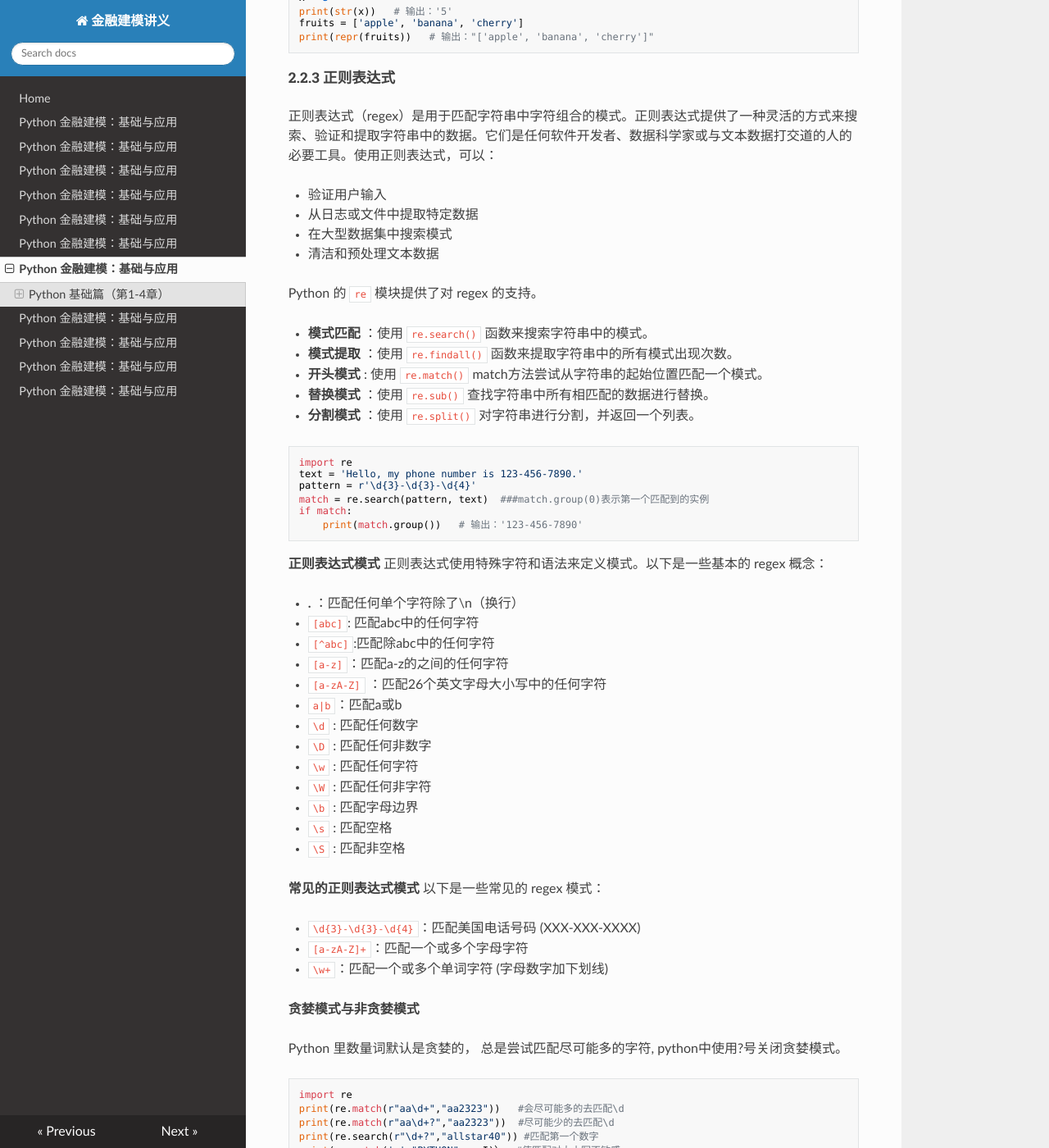
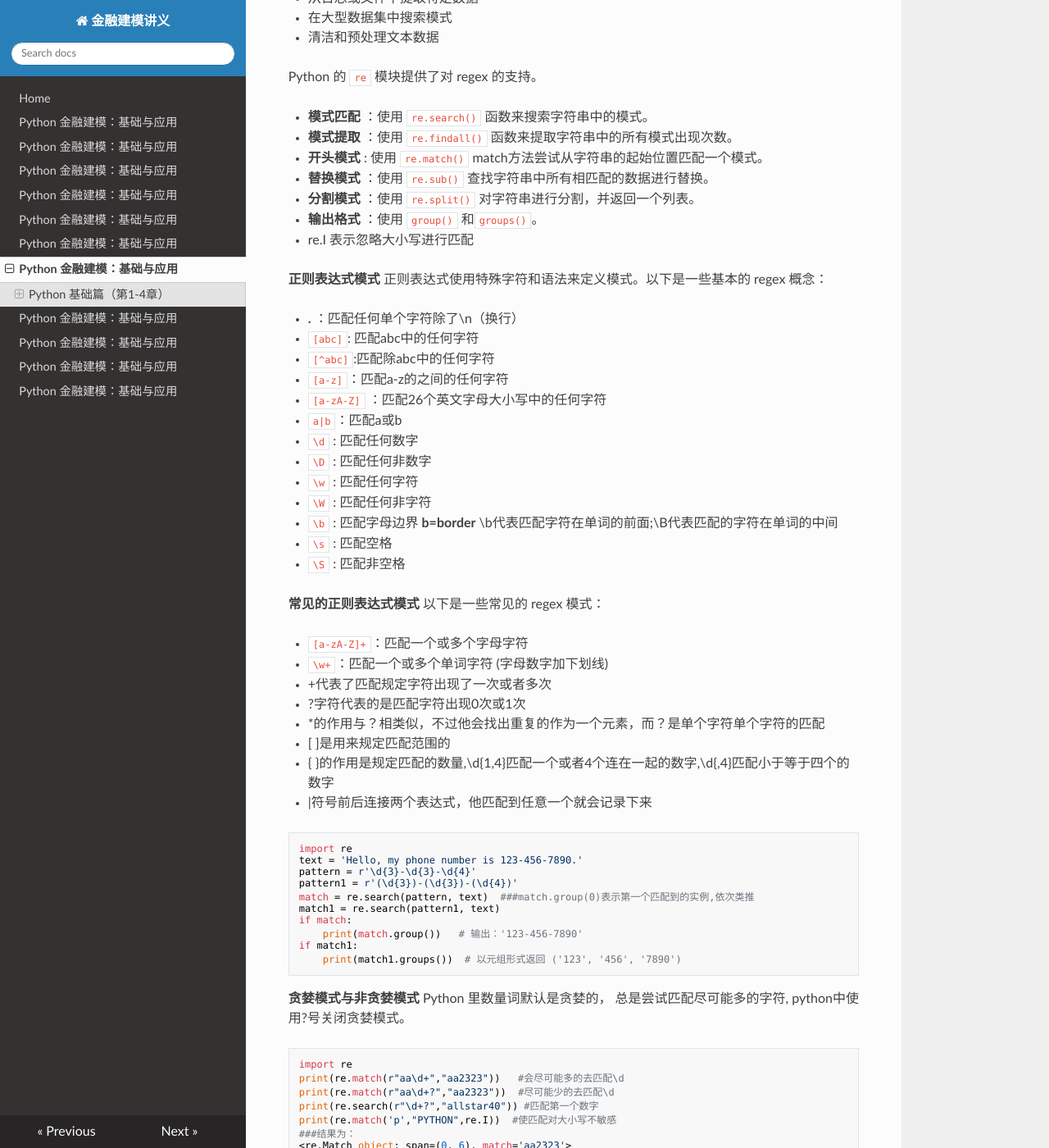
Before and after one commit to sihtyh/draft_textbook, an MkDocs documentation site: the page built from docs/draft_chapter2.md, in a window 1280 px wide and 1400 px high, scrolled down 5139 px. Shown: the whole window at 82% size. Built offline with MkDocs 1.6.1, drawn with Linux system fonts in a browser that asks for light colours; nearby versions of some CDN libraries; some of the changed text lies outside the part shown.

Commit message:
Add files via upload

````diff
--- a/docs/draft_chapter2.md
+++ b/docs/draft_chapter2.md
@@ -1,6 +1,6 @@
 # Python 金融建模：基础与应用
 
-MIT Licensed | Copyright © 2024-present by [Yun Liao ](mailto:james@x.cool)
+MIT Licensed | Copyright © 2024-present by [Yun Liao](mailto:james@x.cool)
 
 ## Python 基础篇（第1-4章）
 
@@ -57,7 +52,6 @@ my_tuple = (1, 2, 3, 4, 5)
 ```
 
 **索引和切片**
-
 列表和元组都支持索引和切片。索引允许您访问单个元素，而切片使您可以提取元素的子集：
 
 ```python
@@ -85,12 +79,9 @@ print(my_list)  # 输出：[1, 2, 7, 4, 5, 6]
 
 ```
 
-##### 2.1.1 列表和元组相关函数
+##### 2.1.1 列表和元组基本操作
 
-在本节中，我们将探讨这些对列表和元组的基本操作，包括插入、删除、搜索和遍历。
-
-插入的两种方法（insert,append)
-插入操作允许您在列表的开头、中间或末尾添加新元素。以下示例演示如何在列表的开头、中间和末尾插入一个元素：
+在本节中，我们将探讨这些对列表和元组的基本操作，包括插入、删除、搜索和遍历。插入的两种方法包括insert 和 append。插入操作允许您在列表的开头、中间或末尾添加新元素。以下示例演示如何在列表的开头、中间和末尾插入一个元素：
 
 ```python
 my_list = [1, 2, 3]
@@ -104,8 +95,7 @@ my_list.append('d')   # 在末尾插入'd'
 print(my_list)   # 输出：[1, 2, 3, 'd']
 ```
 
-删除的两种方法(pop,remove)
-删除操作允许您从列表中移除元素。以下示例演示如何删除一个元素：
+删除的两种方法包括 pop 和 remove。删除操作允许您从列表中移除元素。以下示例演示如何删除一个元素：
 
 ```python
 my_list = ['a', 1, 2, 3]
@@ -124,7 +114,7 @@ my_list[0] = 'a'   # 更新索引0（开头）的元素
 print(my_list)   # 输出：['a', 2, 3]
 ```
 
-搜索和遍历
+**搜索和遍历**
 搜索操作允许您在列表中查找特定元素，遍历操作允许您迭代列表中的元素。
 
 ```python
@@ -159,7 +149,7 @@ else:
 
 作为编程中基础数据类型，字符串在各种应用中扮演着至关重要的角色, **字符串的本质是一个列表**。在 Python 中，与字符串相关的操作是任何开发者的必备技能。字符串可以使用单引号、双引号或三引号创建，一旦创建，字符串可以使用 `+` 运算符连接。这称为字符串连接。
 
-```
+```python
 my_string  =  'Hello, World!'
 my_string  =  "Hello, World!"
 my_string  =  '''Hello, World!'''
@@ -180,20 +170,19 @@ Python 提供了多种内置方法来操作字符串。三个必备方法是：
 3. **title()** ：将字符串中的每个单词的第一个字符转换为大写，并使所有其他字符转换为小写。
 
 **字符串索引和切片**
-Python 字符串支持索引和切片，允许访问特定的字符或子字符串，这些操作与列表（list)操作基本一致。
+Python 字符串支持索引和切片，允许访问特定的字符或子字符串，这些操作与列表（list）操作基本一致。
 
 * **索引** ：访问指定索引处的单个字符。
 * **切片** ：从较大的字符串中提取子字符串。
 
-```
+```python
 my_string  =  'hello'
 print(my_string[0])   # 输出：h
 my_string  =  'hello, world!'
 print(my_string[0:5])   # 输出：hello
 ```
 
-**字符串组合（join）**
-
+**字符串组合(join)**
 `join()` 方法用于将多个字符串组合成一个字符串。该方法采用可迭代的字符串列表作为参数，并返回一个新的字符串，该字符串是所有字符串的连接。
 
 ```python
@@ -250,14 +234,14 @@ print(f'My name is {name} and I am {age} years old.')
 * **str() 函数** ：将任何对象转换为字符串。
 * **repr() 函数** ：返回一个包含可打印表示的对象的字符串。
 
-```
+```python
 x = 5
 print(str(x))   # 输出：'5'
 fruits = ['apple', 'banana', 'cherry']
 print(repr(fruits))   # 输出："['apple', 'banana', 'cherry']"
 ```
 
-##### **2.2.3 正则表达式**
+##### 2.2.3 正则表达式
 
 正则表达式（regex）是用于匹配字符串中字符组合的模式。正则表达式提供了一种灵活的方式来搜索、验证和提取字符串中的数据。它们是任何软件开发者、数据科学家或与文本数据打交道的人的必要工具。使用正则表达式，可以：
 
@@ -273,15 +257,8 @@ Python 的 `re` 模块提供了对 regex 的支持。
 * **开头模式** : 使用 `re.match()`  match方法尝试从字符串的起始位置匹配一个模式。
 * **替换模式** ：使用 `re.sub()` 查找字符串中所有相匹配的数据进行替换。
 * **分割模式** ：使用 `re.split()` 对字符串进行分割，并返回一个列表。
-
-```python
-import re
-text = 'Hello, my phone number is 123-456-7890.'
-pattern = r'\d{3}-\d{3}-\d{4}'
-match = re.search(pattern, text)  ###match.group(0)表示第一个匹配到的实例
-if match:
-    print(match.group())   # 输出：'123-456-7890'
-```
+* **输出格式** ：使用 `group()` 和`groups()`。
+* re.I 表示忽略大小写进行匹配
 
 **正则表达式模式**
 正则表达式使用特殊字符和语法来定义模式。以下是一些基本的 regex 概念：
@@ -296,19 +273,36 @@ if match:
 * `\D` : 匹配任何非数字
 * `\w` : 匹配任何字符
 * `\W` : 匹配任何非字符
-* `\b` : 匹配字母边界
+* `\b` : 匹配字母边界  **b=border**  \b代表匹配字符在单词的前面;\B代表匹配的字符在单词的中间
 * `\s` : 匹配空格
 * `\S` : 匹配非空格
 
 **常见的正则表达式模式**
 以下是一些常见的 regex 模式：
 
-* `\d{3}-\d{3}-\d{4}`：匹配美国电话号码 (XXX-XXX-XXXX)
 * `[a-zA-Z]+`：匹配一个或多个字母字符
 * `\w+`：匹配一个或多个单词字符 (字母数字加下划线)
+* +代表了匹配规定字符出现了一次或者多次
+* ?字符代表的是匹配字符出现0次或1次
+* *的作用与？相类似，不过他会找出重复的作为一个元素，而？是单个字符单个字符的匹配
+* [ ]是用来规定匹配范围的
+* { }的作用是规定匹配的数量,\d{1,4}匹配一个或者4个连在一起的数字,\d{,4}匹配小于等于四个的数字
+* |符号前后连接两个表达式，他匹配到任意一个就会记录下来
+
+```python
+import re
+text = 'Hello, my phone number is 123-456-7890.'
+pattern = r'\d{3}-\d{3}-\d{4}'
+pattern1 = r'(\d{3})-(\d{3})-(\d{4})'
+match = re.search(pattern, text)  ###match.group(0)表示第一个匹配到的实例,依次类推
+match1 = re.search(pattern1, text)
+if match:
+    print(match.group())   # 输出：'123-456-7890'
+if match1:
+    print(match1.groups())  # 以元组形式返回 ('123', '456', '7890')
+```
 
 **贪婪模式与非贪婪模式**
-
 Python 里数量词默认是贪婪的， 总是尝试匹配尽可能多的字符, python中使用?号关闭贪婪模式。
 
 ```python
@@ -316,7 +310,7 @@ import re
 print(re.match(r"aa\d+","aa2323"))   #会尽可能多的去匹配\d
 print(re.match(r"aa\d+?","aa2323"))  #尽可能少的去匹配\d
 print(re.search(r"\d+?","allstar40")) #匹配第一个数字
-print(re.match('p',"PYTHON",re.I)）  #使匹配对大小写不敏感
+print(re.match('p',"PYTHON",re.I))  #使匹配对大小写不敏感
 ###结果为：
 <re.Match object; span=(0, 6), match='aa2323'>
 <re.Match object; span=(0, 3), match='aa2'>
@@ -326,7 +320,7 @@ print(re.match('p',"PYTHON",re.I)）  #使匹配对大小写不敏感
 
 示例1：匹配手机号 要求，手机号为11位，必须以13开头，结尾必须为6789其中一个
 
-```
+```python
 import re
 def is_valid_mobile(number):
    pattern = r'13[0-9]{8}[6789]'
@@ -356,7 +350,7 @@ txt="""<div>
 <p>加分项:</p>
 <p>大数据，数理统计，机器学习，sklearn，高性能，大并发。</p>
 </div>"""
-result = re.sub(r'<.*?>|&nbsp','', txt)  #
+result = re.sub(r'<.*?>|&nbsp','', txt)  #&nbsp 表示html语言中的强制空格
 print(result)
 ```
 
@@ -406,22 +400,16 @@ print(result3)  #['ABX']
 print(extract_content(s, "A", "C"))  #BX
 ```
 
-一个实时测试正则表达式是否正确的网站： https://regex101.com/
+一个实时测试正则表达式是否正确的网站： [https://regex101.com/]
 
 ###### Re.compile()函数
 
 **什么是 `re.compile`？**
-
 `re.compile` 是 Python 中 `re` 模块中的一个函数，它允许您预编译正则表达式模式到 regex 对象。这个对象可以用于多个搜索，减少了编译同一模式的开销。
-
 **为什么使用 `re.Compile`？**
-
 **性能优化** ：当您需要使用相同的模式进行多个搜索时，`re.compile` 可以显著地提高性能，减少编译时间。
-
 **代码重用** ：通过将 regex 模式编译一次并存储在变量中，您可以在整个代码中重用它，使代码更加高效和可读。
-
 **错误处理** ：`re.compile` 允许您在编译时捕获正则表达式模式中的语法错误。
-
 使用re.compile可以编译模式一次并多次复用，以下是使用该函数改写本节第一个示例的方法：
 
 ```python
@@ -467,18 +455,16 @@ with open('large_log_file.txt', 'r') as f:
 注意（）的用法
 
 1、匹配a开头，但开头不包含a的表达式：  (?<=a).+
+2、匹配a结尾，但结尾不包含a的表达式：  .+(?=a)
+3、匹配a和b之间的内容，不包含a和b：  (?<=a).*?(?=b)
+4、匹配a和b之间的内容，包含b，不包含a： a.*?(?=b)
+5、匹配a和b之间的内容，包含a和b： a.*?b
+6、限制输入英文数字下划线： ^[A-Za-z0-9-_]+$
+7、中英文数字下划线横线： ^[\u4e00-\u9fa5A-Za-z0-9-_]+$
 
-2、匹配a结尾，但结尾不包含a的表达式：  .+(?=a)
-
-3、匹配a和b之间的内容，不包含a和b：  (?<=a).*?(?=b)
-
-4、匹配a和b之间的内容，包含b，不包含a： a.*?(?=b)
-
-5、匹配a和b之间的内容，包含a和b： a.*?b
-
-6、限制输入英文数字下划线： ^[A-Za-z0-9-_]+$
-
-7、中英文数字下划线横线： ^[\u4e00-\u9fa5A-Za-z0-9-_]+$
+* 一个正则表达式问题：
+text="姓名：coolperson 年龄：21"
+如何分别输出coolperson 和 21
 
 #### 2.3 字典和集合
 
@@ -490,25 +476,25 @@ with open('large_log_file.txt', 'r') as f:
 **什么是集合？**
 在 Python 中，集合是一个无序的唯一元素集合。它也是一个可变的数据结构，允许存储和检索数据，但不包含重复元素。集合由大括号 `{}` 表示，并由逗号分隔的元素组成。
 
-**字典的关键特征**
+**字典的关键特征**:
 
 1. **可变** : 字典是可变的，意味着您可以在创建后添加、删除或修改键值对。
 2. **快速查找** : 字典提供快速的键查找，使用 `in` 运算符来检查某个键是否存在于字典中。
 3. **灵活的数据类型** : 字典可以存储任何数据类型的值，包括字符串、整数、列表乃至其他字典。
 
-**集合的关键特征**
+**集合的关键特征**:
 
 1. **无序** : 集合是一个无序的唯一元素集合。
 2. **快速成员测试** : 集合提供快速的成员测试，使用 `in` 运算符来检查某个元素是否存在于集合中。
 3. **自动去重复** : 集合会自动删除重复元素，使其成为存储唯一元素的高效数据结构。
 
-**何时使用字典**
+**何时使用字典**:
 
 1. **配置文件** : 存储配置文件或设置，其中每个键都有一个特定的值。
 2. **数据存储** : 字典可以用于存储和检索大量的数据，如用户信息或游戏分数。
 3. **缓存实现** : 字典可以作为缓存实现来存储频繁访问的数据。
 
-**何时使用集合**
+**何时使用集合**:
 
 1. **唯一元素存储** : 集合用于存储唯一元素，如 ID、用户名或产品代码。
 2. **快速成员测试** : 集合提供快速的成员测试，使其成为检查某个元素是否存在于集合中的高效方式。
@@ -518,7 +504,7 @@ with open('large_log_file.txt', 'r') as f:
 
 在 Python 中，有多种方式可以创建一个字典：
 
-1. **使用大括号** : 创建字典最常用的方法是使用大括号 `{}`
+1. **使用大括号** : 创建字典最常用的方法是使用大括号 `{}
 2. **使用 dict 构造函数** : 也可以使用 `dict` 构造函数创建一个字典
 3. **使用列表推导式** : 字典推导式是一种简洁的方式来从可迭代对象创建一个字典
 
@@ -529,7 +515,6 @@ my_dict = {i: i**2 for i in range(10)}
 ```
 
 **访问和修改字典**
-
 一旦您创建了一个字典，您可以使用以下方法访问和修改其元素：`keys()` 键视图方法返回一个视图对象，该对象显示字典中的所有键, 也可以使用 `key` 属性来访问单个键。 `values()` 值视图方法返回一个视图对象，该对象显示字典中的所有值。
 
 ```python
@@ -542,7 +527,7 @@ print(my_dict['age'])  # 输出：30
 
 `items()` 项视图方法返回一个视图对象，该对象显示字典中的所有键值对; `get()` 方法用于获取字典中的值，如果该键不存在，则返回一个默认值 ; `setdefault()` 方法用于在字典中设置一个默认值，如果该键不存在，则创建它。
 
-```
+```python
 print(my_dict.items())  # 输出：dict_items([('name', 'Wang'), ('age', 30), ('city', 'GZ')])
 print(my_dict.get('country', 'Unknown'))  # 输出：Unknown
 my_dict.setdefault('country', 'China')
@@ -628,7 +613,7 @@ print(result)
 
 在 Python 中，一个集是一个无序的唯一元素集合。您可以使用 `set()` 函数或将元素列表封闭在花括号 `{}` 内部来创建一个集。
 
-```
+```python
 # 从列表创建一个集
 my_list = [1, 2, 3, 4, 5]
 my_set = set(my_list)
@@ -644,13 +629,13 @@ my_set = set(my_string)
 print(my_set)   # 输出：{'h', 'e', 'l', 'o'}
 ```
 
-**集方法**
+**集方法**:
 
 * 并集：`union()` 方法返回一个包含所有元素的新集。
 * 交集：`intersection()` 方法返回一个包含所有公共元素的新集。
 * 差集：`difference()` 方法返回一个包含所有在第一个集中但不在第二个集中的元素的新集。
 * 更新：`update()` 方法更新第一个集，使其包含所有来自两个集的元素。
-* 判断是否存在交集：如果两个集没有公共元素， `isdisjoint() `方法返回 `True`。
+* 判断是否存在交集：如果两个集没有公共元素， `isdisjoint()`方法返回 `True`。
 * 判断是否包含：如果第二个集的所有元素也在第一个集中，`issuperset()` 方法返回 `True`。
 * 判断是否为子集：如果第一个集的所有元素也在第二个集中， `issubset()` 方法返回 `True`。
 
@@ -689,7 +674,7 @@ print(result)   # 输出：True
 
 当我们处理真实世界的数据集时，经常会遇到缺失值。集合可以用来高效地标识和处理这些缺失值。例如，假设我们有一个包含客户信息的数据集，包括年龄、收入和位置。
 
-```
+```python
 import pandas as pd
 
 # 创建一个示例数据集
@@ -761,7 +746,6 @@ print(cache.has_page('https://www.example.com'))  # 输出：True
 * **音频处理** ：使用 `librosa` 进行音频特征提取、节拍跟踪和音乐信息检索在音频数据上。
 
 **使用类和对象创建和操作结构化数据**
-
 让我们创建一个简单的示例，以便演示如何使用类来创建结构化数据。假设我们想要表示一个 `Student` 实体，其中具有 `name`、`age` 和 `grades` 属性。我们可以定义一个 `Student` 类，如下所示：
 
 ```python
@@ -854,7 +838,7 @@ print(xml_string)  # 输出：<root><person><name>John</name><age>31</age></pers
 HTML 是一种标记语言，用于 structuring 和展示 Web 上的内容。它的主要目的是显示数据，而不是交换数据。
 在 Python 中，处理 HTML 需要一个模板引擎，如 Jinja2 或一个解析库，例如 BeautifulSoup。
 
-```
+```python
 from bs4 import BeautifulSoup
 # 创建一个 HTML 字符串
 html_string = '<html><body><h1>Hello World!</h1><p>This is a paragraph.</p></body></html>'
@@ -869,7 +853,6 @@ print(paragraph)  # 输出：This is a paragraph.
 ```
 
 **在 JSON、HTML 和 XML 之间进行转换**
-
 我们可以使用各种 Python 库来实现数据格式之间的转换。以下是一些示例：
 
 **JSON 到 XML** ：我们可以使用 `xmltodict` 库将 JSON 字符串转换为 XML 字符串。
@@ -913,12 +896,12 @@ html_string += '</body></html>'
 print(html_string)  # 输出：<html><body><p>Name: John</p><p>Age: 30</p></body></html>
 ```
 
-**Json库的一些示例**
+**Json库的一些示例**:
 
-1. 自定义编码器
-   默认情况下，`json` 库只能序列化内置的 Python 数据类型，如 dictionaries、lists、strings 等。但是，您可以使用 `JSONEncoder` 类来客制序列化过程。
+* 自定义编码器:
+     默认情况下，`json` 库只能序列化内置的 Python 数据类型，如 dictionaries、lists、strings 等。但是，您可以使用 `JSONEncoder` 类来客制序列化过程。
 
-```
+```python
 import json
 from datetime import date
 class DateEncoder(json.JSONEncoder):
@@ -957,30 +940,23 @@ print(data)   # 输出：{'name': 'John', 'age': 30}
 
 在 Python 这种灵活的编程语言中，高级数据结构如图形和树对解决各种领域中的复杂问题至关重要。
 
-**图形：非线性数据结构**
+##### 2.5.1 图形：非线性数据结构
+
 图形是一个非线性数据结构，由节点或顶点通过边连接。图形可以用来模型真实世界的系统，如社交网络、交通网络和生物网络。在 Python 中，图形可以使用两种常见的数据结构表示：邻接矩阵和邻接列表。
-
 **邻接矩阵**
 邻接矩阵是一个 2D 矩阵，其中行 `i` 和列 `j` 的入口代表了节点 `i` 和节点 `j` 之间的边权重。此表示方式对于稠密图形是有用的，但是它可以对稀疏图形造成内存不够的情况。
-
 **邻接列表**
 邻接列表是一个列表中的列表，其中每个内部列表代表了与特定节点连接的节点。此表示方式对于稀疏图形是更为内存高效的，并且允许更快地插入和删除边。
-
 **图形上的操作**
 图形遍历算法，如广度优先搜索（BFS）和深度优先搜索（DFS），用于遍历图形中的节点。最短路径算法，如 Dijkstra 算法和 Bellman-Ford 算法，用于找到加权图形中两节点之间的最短路径。最小生成树算法，如 Kruskal 算法和 Prim 算法，用于找到连通图形的最小生成树。
-
 **树：层次数据结构**
 树是一个层次数据结构，由节点或顶点通过边连接。树可以用来模型文件系统、数据库索引和编译器语法树。在 Python 中，树可以使用两种常见的数据结构表示：节点类和树类。
-
 **节点类**
 节点类代表树中的单个节点，有属性如值、左子节点和右子节点。
-
 **树类**
 树类代表整个树，有方法用于插入、删除和遍历节点。
-
 **树上的操作**
 插入算法用于将新节点插入树中，同时维护树的性质（例如，平衡树）。删除算法用于从树中删除节点，同时维护树的性质。遍历算法，如中序遍历、前序遍历和后序遍历，用于遍历树中的节点。
-
 **图形和树的应用**
 图形和树在各种领域中有着众多的应用，包括：
 
@@ -1188,7 +1158,7 @@ root  = [node for node in G.nodes() if G.in_degree(node) == 0][0]
 print(root)   # 输出： 'A'
 ```
 
-##### 2.5.2 将图形和树应用于解决现实世界问题
+##### 2.5.4 将图形和树应用于解决现实世界问题
 
 **示例 1：社交网络分析**
 在社交网络中识别最有影响力的人物可以使用函数 degree_centrality表示度中心性。
@@ -1269,9 +1239,13 @@ plt.show()
 
 #### 2.6 练习
 
-1. 创建一个以水果名称作为键、价格作为值的字典。然后，编写一个函数来计算一篮子水果的总成本。
-2. 使用 Python 列表实现栈数据结构（stack）。编写从堆栈中的函数push、pop 和 peek 元素。
-3. 使用正则表达式从给定的文本中提取所有电子邮件地址并提取所有 URL。
+##### 2.6.1
+
+使用正则表达式从给定的文本中提取所有电子邮件地址和URL。
+
+##### 2.6.2
+
+使用 Python 列表实现栈数据结构（stack）。编写从堆栈中的函数push、pop 和 peek 元素。
 
 ##### 堆栈结构、push/pop/peek函数
 
@@ -1297,5 +1271,28 @@ Peek 函数操作返回堆栈的顶部元素，但不将其移除。它就像查
 
 被窥视的元素是"C"
 
+##### 2.6.3
+
+假设有一个迷宫，其中包含墙壁和通道，您希望找到从起始点到终点的最短路径。
+迷宫可写为一个矩阵，包括了起点S和终点E，0 表示可以通过的通道，1 表示墙壁；类似于：
+
+```python
+from collections import deque
+maze = [
+    [0, 0, 0, 1, 1, 1],
+    [1, 1, 0, 1, 0, 1],
+    [1, 0, 0, 0, 0, 1],
+    [1, 1, 1, 1, 0, 1],
+    [1, 0, 0, 1, 0, 0],
+    [1, 1, 0, 0, 1, 0]
+]
+start = (0, 0)
+end = (5, 5)
+
+```
+
+对以上迷宫使用BFS（广度优先算法）和DFS（深度优先算法）求解迷宫。
+**提示：使用deque双端队列输出路径**
+
 MIT Licensed | Copyright © 2024-present  by Yun Liao
 :::
````
Also changed, not shown: other parts of docs/draft_chapter2.md (+11 -27 lines).
